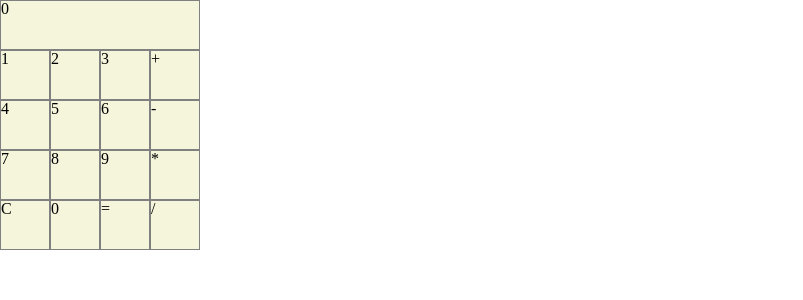
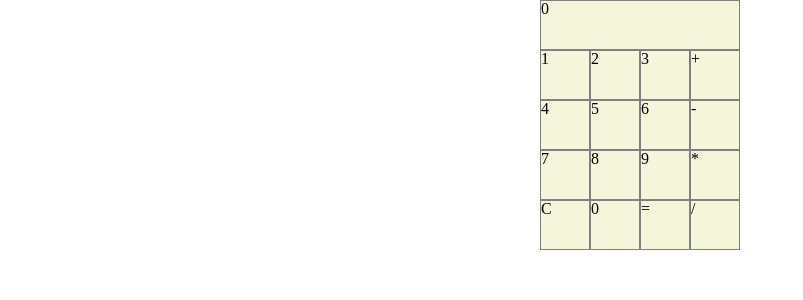
Before and after one commit to haenanim/tools, a React (Create React App) app: page / in a window 1280 px wide. Shown: the top 300 px of the page, without its empty margins (0-803 px from the left). Built offline with nearby package versions, Linux system fonts and the light colour scheme.

Commit message:
fix : css수정

```diff
--- a/src/components/Calc.css
+++ b/src/components/Calc.css
@@ -1,3 +1,7 @@
+.inner {
+  display: grid;
+  place-items: center;
+}
 .res-display {
   background-color: beige;
   box-sizing: border-box;
--- a/src/components/Calc.tsx
+++ b/src/components/Calc.tsx
@@ -108,7 +108,7 @@ export default function Calc() {
 
   return (
     <div>
-      <div>
+      <div className="inner">
         <div className="res-display">{inputNum}</div>
         <div className="pad">
           <div className="num-pad">{makeNumpad()}</div>
```
